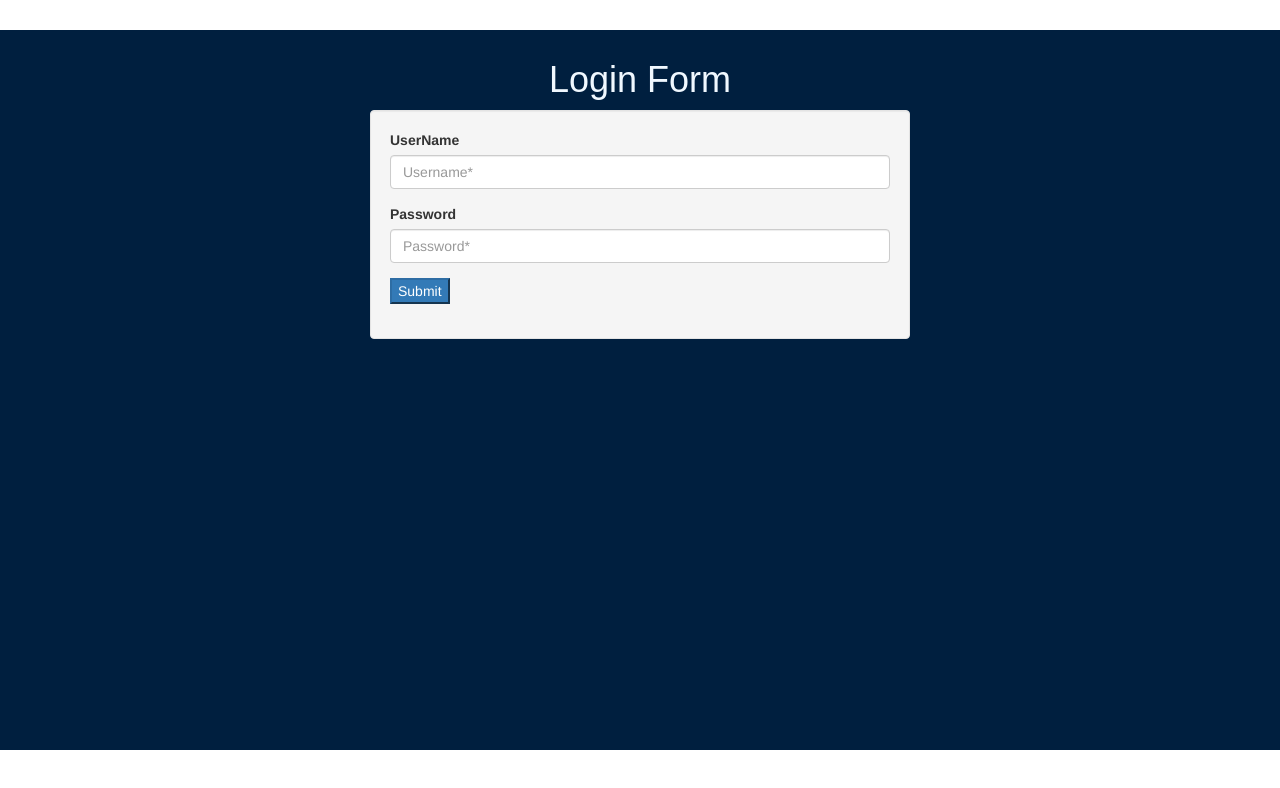
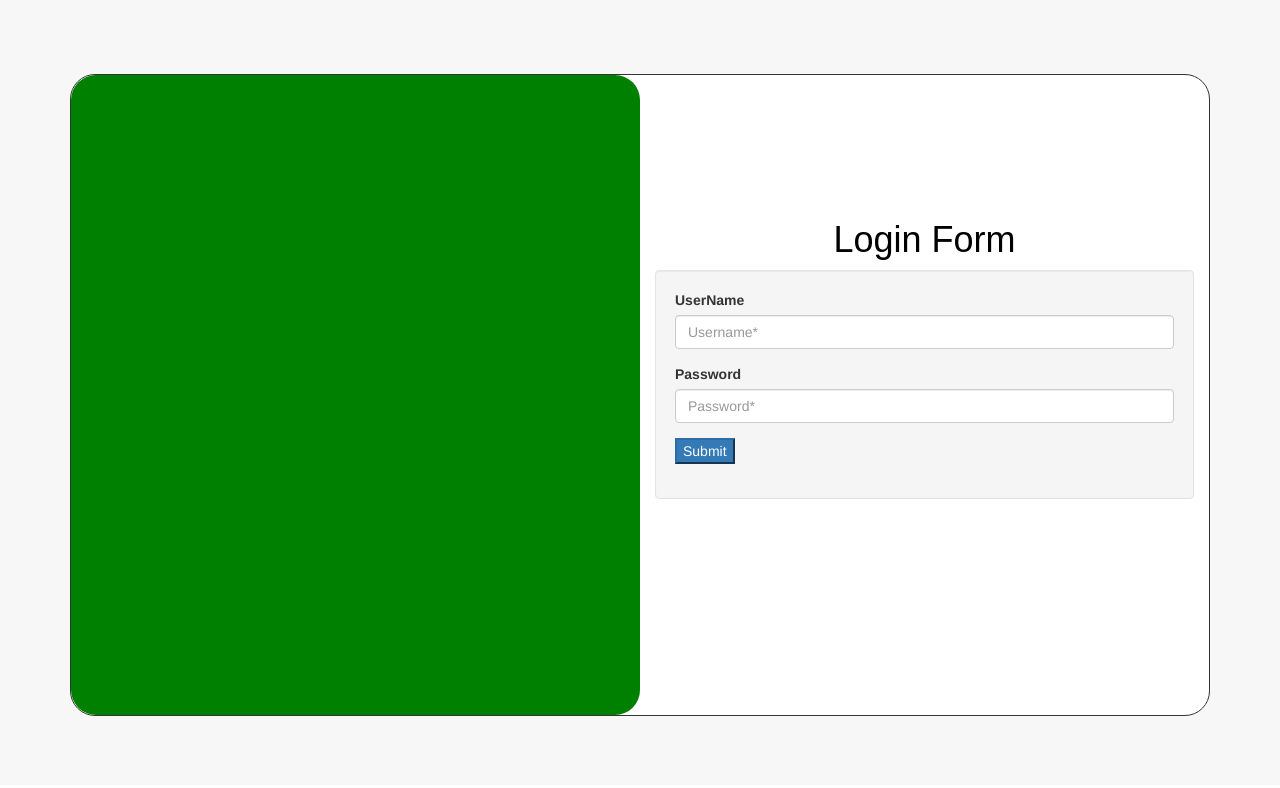
Before and after one commit to AdityaSherpalli/Glimpse, an Angular app in the folder Glimpse/ReportingUI/: page / in a window 1280 px wide. Shown: the top 788 px of the page. Built offline with nearby package versions, Linux system fonts and the light colour scheme.

Commit message:
UI Styling Modified According to Requirements

```diff
--- a/Glimpse/ReportingUI/package.json
+++ b/Glimpse/ReportingUI/package.json
@@ -21,7 +21,7 @@
     "@angular/router": "~7.2.0",
     "core-js": "^2.5.4",
     "rxjs": "~6.3.3",
-    "tslib": "^1.9.0",
+    "tslib": "^1.9.3",
     "zone.js": "~0.8.26"
   },
   "devDependencies": {
--- a/Glimpse/ReportingUI/src/app/app.component.html
+++ b/Glimpse/ReportingUI/src/app/app.component.html
@@ -1,3 +1 @@
-<h1>
-  <router-outlet></router-outlet>
-</h1>
+<router-outlet></router-outlet>
--- a/Glimpse/ReportingUI/src/app/filters/filters.component.ts
+++ b/Glimpse/ReportingUI/src/app/filters/filters.component.ts
@@ -26,6 +26,8 @@ export class FiltersComponent implements OnInit {
     this.selectedValue = event.target.value;
   }
   ngOnChanges(){
+    if(this.report!=null)
+    {
         this._getconfigurationservice.getData(this.report.ReportName)
       .subscribe
       (
@@ -47,3 +49,4 @@ export class FiltersComponent implements OnInit {
       )
     }
   }
+}
--- a/Glimpse/ReportingUI/src/app/header/header.component.css
+++ b/Glimpse/ReportingUI/src/app/header/header.component.css
@@ -1,3 +1,50 @@
 h1{
     font-size: smaller;
 }
+.sidenav {
+    height: 100%;
+    width: 210px;
+    position: fixed;
+    z-index: 1;
+    top: 0;
+    left: 0;
+    background-color:green;
+    overflow-x: hidden;
+    transition: 0.5s;
+    padding-top: 50px;
+    border-radius: 25px;
+  }
+  #main
+  {
+    margin-left: 210px;
+  }
+  .sidenav a {
+    padding: 8px 8px 8px 32px;
+    text-decoration: none;
+    font-size: 25px;
+    color: black;
+    display: block;
+    transition: 0.1s;
+  }
+
+  .sidenav a:hover {
+    color:white;
+  }
+
+  .sidenav .closebtn {
+    position: absolute;
+    top: 0;
+    right: 25px;
+    font-size: 36px;
+    margin-left: 50px;
+  }
+
+  span{
+      padding-left: 3px;
+      float: left;
+      color: black;
+  }
+.logout
+{
+    color: black;
+}
--- a/Glimpse/ReportingUI/src/app/header/header.component.html
+++ b/Glimpse/ReportingUI/src/app/header/header.component.html
@@ -1,15 +1,19 @@
-<nav class="navbar navbar-expand-lg navbar-inverse">
+<div id="mySidenav" class="sidenav">
+  <a href="javascript:void(0)" class="closebtn" (click)="closeNav()">&times;</a>
+  <li *ngFor="let report of lstRepo">
+    <a class="nav-link btn" (click)="onSelect(report)">{{report.DisplayName}}</a>
+  </li>
+</div>
+<nav class="navbar navbar-expand-lg navbar-inverse" style="background-color: rgb(34, 175, 34);border-radius: 25px">
   <div class="collapse navbar-collapse">
-    <ul class="navbar-nav">
-      <li class="nav-item" *ngFor="let report of lstRepo">
-        <a class="nav-link btn" (click)="onSelect(report)">{{report.DisplayName}}</a>
+    <span class="nav-item" style="font-size:30px;cursor:pointer" (click)="openNav()">&#9776;DashBoard</span>
+    <ul class="navbar-nav navbar-right">
+      <li class="nav-item logout">
+        <a routerLink="/" class="nav-link btn"><span class="glyphicon glyphicon-log-in">LogOut</span></a>
       </li>
     </ul>
-    <ul class="navbar-nav navbar-right">
-        <li class="nav-item">
-          <a routerLink="/" class="nav-link btn"><span class="glyphicon glyphicon-log-in"></span> Logout</a>
-        </li>
-      </ul>
   </div>
 </nav>
-<app-filters [report]="selectedRepo"></app-filters>
+<div id="main">
+  <app-filters [report]="selectedRepo"></app-filters>
+</div>
--- a/Glimpse/ReportingUI/src/app/header/header.component.ts
+++ b/Glimpse/ReportingUI/src/app/header/header.component.ts
@@ -25,4 +25,12 @@ export class HeaderComponent implements OnInit {
   onSelect(report: ReportName): void {
     this.selectedRepo = report;
   }
+  openNav() {
+    document.getElementById("mySidenav").style.width = "210px"
+    document.getElementById("main").style.marginLeft = "210px";
+  }
+  closeNav() {
+    document.getElementById("mySidenav").style.width = "0";
+    document.getElementById("main").style.marginLeft = "0";
+  }
 }
--- a/Glimpse/ReportingUI/src/app/login/login.component.css
+++ b/Glimpse/ReportingUI/src/app/login/login.component.css
@@ -6,11 +6,30 @@ h1
     font-family:'Oswald', sans-serif;
 }
 body{
-    background-color: #001f3f;
-    padding-left: 10px;
-    padding-right: 10px;
-    padding-bottom: 10px;
+    width: 100%;
+    height: 100%;
     padding-top: 10px;
-    min-height: 90vh;
+    padding-bottom: 5px;
+    margin: 0%;
+    background-color: rgba(190, 194, 194, 0.13);
+}
+.mainCOnt{
+    border-radius: 25px;
+    min-height: 80vh;
     width: 100%;
+    margin-top: 5%;
+    margin-bottom: 5%;
+    border: 1px solid;
+    background-color: white;
 }
+.alignCenter
+{
+    padding-top: 11%;
+}
+.Back
+{
+    border-radius: 25px;
+    background-color: green;
+    min-height: 80vh;
+    width: 50%;
+}
--- a/Glimpse/ReportingUI/src/app/login/login.component.html
+++ b/Glimpse/ReportingUI/src/app/login/login.component.html
@@ -1,9 +1,12 @@
 <body>
-    <div class="container">
-        <div class="row row-no-gutters">
-            <div class="col-md-6 col-md-offset-3">
+    <div class="container mainCOnt">
+            <div class="row">
+                <div class="col-md-6 Back">
+
+                </div>
+                <div class="col-md-6 alignCenter">
                     <div>
-                  <h1>Login Form</h1>
+                      <h1 style="color: black">Login Form</h1>
                     </div>
                     <form (submit)="Checkuser($event)">
                       <div class="well">
```
Also changed, not shown: 1 other file (tests, documents, lock files or other folders). Lines whose indentation alone changed are shown as unchanged.
